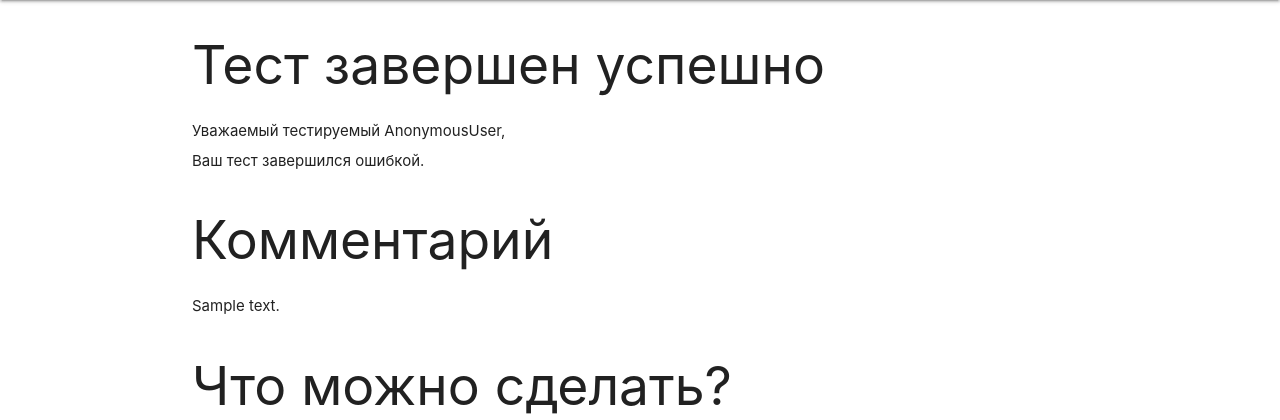
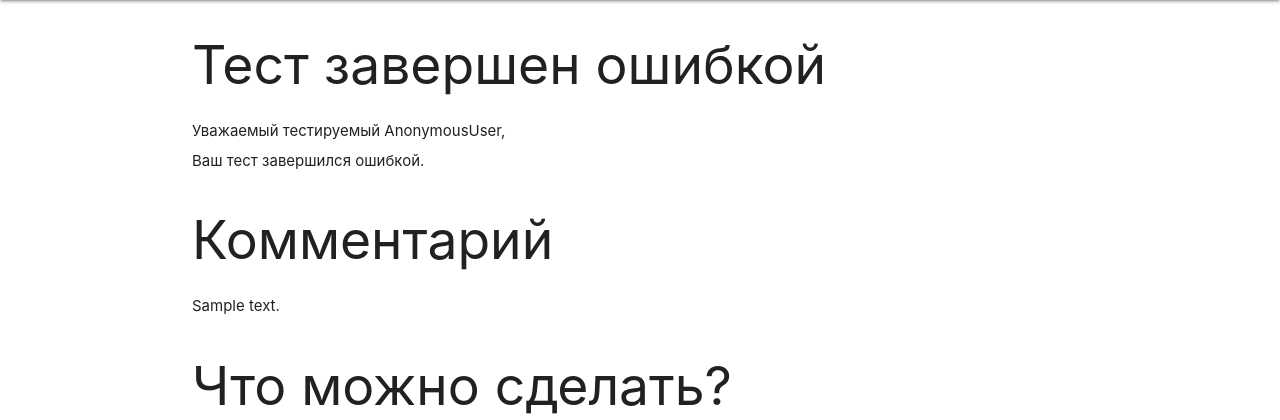
Before and after one commit to vasenins/test_engl, a Django app: template templates/test_result_personal.html in a window 1280 px wide. Shown: the part 64-484 px from the top of the page. Run offline with Django 5.2, Linux system fonts and the light colour scheme; the template is opened without the code that fills it: most values are stand-ins (such as "Sample title", 1, 10 or a date in 2020).

Commit message:
first commit

```diff
--- a/templates/test_result_personal.html
+++ b/templates/test_result_personal.html
@@ -2,12 +2,12 @@
 
 {% block content %}
 <div class="container px-4 py-5" id="term-form-result">
-    <h2 class="pb-2 border-bottom">Тест завершен успешно</h2>
+    <h2 class="pb-2 border-bottom">Тест завершен {% if success %} успешно{% else %}ошибкой{% endif %}</h2>
     <p>Уважаемый тестируемый <span class="fst-italic">{{ user }}</span>,<br/>
         Ваш тест завершился <span class="fw-bold">{% if success %}успешно{% else %}ошибкой{% endif %}</span>.
     </p>
     {% if success %}<p>Уважаемый тестируемый <span class="fst-italic">{{ user }}</span>,<br/>
-        Вы набрали <span class="fw-bold"> {{ balls }} баллов из 10 максимально возможных.</span>.
+        Вы набрали <span class="fw-bold"> {{ balls }} баллов из 10 максимально возможных.</span>
     </p>
     {% else %}
     {% endif %}
```
